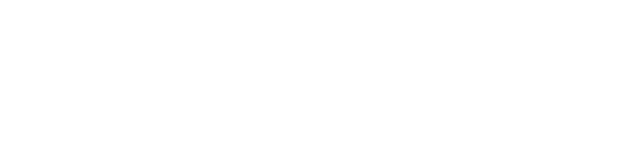
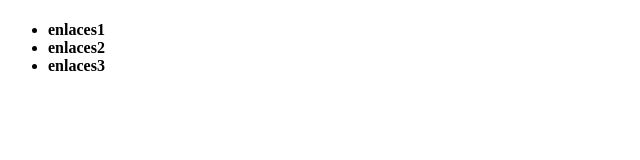
Before and after one commit to CristianVFranco/Gen31MaquetadoWeb, a plain HTML site: page clase7/index.html in a window 1280 px wide. Shown: the whole page, without its empty margins (0-640 px from the left). Drawn offline with Linux system fonts and the light colour scheme.

Commit message:
se agrega estructura en el html

```diff
--- a/clase7/index.html
+++ b/clase7/index.html
@@ -2,9 +2,23 @@
 <html lang="en">
   <head>
     <meta charset="UTF-8" />
-    <link rel="stylesheet" href="css/styles.css" />
+    <link rel="stylesheet" href="css/main.css" />
     <meta name="viewport" content="width=device-width, initial-scale=1.0" />
     <title>Document</title>
   </head>
-  <body></body>
+  <body>
+    <header>
+      <div class="navbar">
+        <h4>
+          <nav>
+            <ul>
+              <li>enlaces1</li>
+              <li>enlaces2</li>
+              <li>enlaces3</li>
+            </ul>
+          </nav>
+        </h4>
+      </div>
+    </header>
+  </body>
 </html>
```
